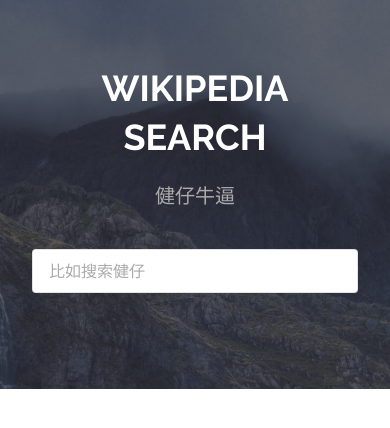
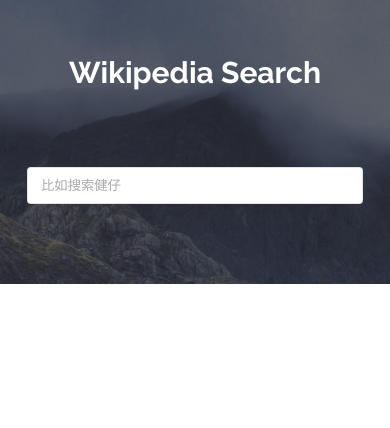
Before and after one commit to Brandonnogithub/WSM-2020-Search-Engine, a Flask app: page / in a window 390 px wide. Shown: the top 428 px of the page. Run offline with Flask 2, Linux system fonts and the light colour scheme; parts of the project's set-up code (start-up, migrations or seed data) failed here and were passed over.

Commit message:
optimize UI

```diff
--- a/static/spatial/assets/css/main.css
+++ b/static/spatial/assets/css/main.css
@@ -2007,7 +2007,7 @@
 
 body, input, select, textarea {
     font-family: "Raleway", Arial, Helvetica, sans-serif;
-    font-size: 13pt;
+    font-size: 10pt;
     font-weight: 400;
     line-height: 2em;
 }
@@ -2015,7 +2015,7 @@
 @media screen and (max-width: 1680px) {
 
     body, input, select, textarea {
-        font-size: 11pt;
+        font-size: 10pt;
     }
 
 }
@@ -2023,7 +2023,7 @@
 @media screen and (max-width: 1280px) {
 
     body, input, select, textarea {
-        font-size: 11pt;
+        font-size: 10pt;
     }
 
 }
@@ -2031,7 +2031,7 @@
 @media screen and (max-width: 980px) {
 
     body, input, select, textarea {
-        font-size: 12pt;
+        font-size: 10pt;
     }
 
 }
@@ -2039,7 +2039,7 @@
 @media screen and (max-width: 736px) {
 
     body, input, select, textarea {
-        font-size: 12pt;
+        font-size: 10pt;
     }
 
 }
@@ -2047,7 +2047,7 @@
 @media screen and (max-width: 480px) {
 
     body, input, select, textarea {
-        font-size: 12pt;
+        font-size: 10pt;
     }
 
 }
@@ -2071,7 +2071,7 @@
 }
 
 p {
-    margin: 0 0 2em 0;
+    margin: 0 0 4em 0;
 }
 
 .content p {
@@ -2083,7 +2083,7 @@
     font-weight: 700;
     line-height: 1em;
     margin: 0 0 1em 0;
-    text-transform: uppercase;
+    /*text-transform: uppercase;*/
 }
 
 h1 a, h2 a, h3 a, h4 a, h5 a, h6 a {
@@ -2800,8 +2801,8 @@
 
 ul {
     list-style: disc;
-    margin: 0 0 2em 0;
-    padding-left: 1em;
+    margin: -4em 0 2em 5em;
+    padding-left: 1em;,
 }
 
 ul li {
@@ -3527,13 +3528,13 @@
     color: #aaa;
     font-size: 1.5em;
     margin-bottom: 1.75em;
-    text-transform: uppercase;
+    /*text-transform: uppercase;*/
 }
 
 @media screen and (max-width: 1280px) {
 
     #banner {
-        padding: 14em 0 11em 0;
+        padding: 14em 0 18em 0;
     }
 
     #banner h2 {
--- a/templates/main.html
+++ b/templates/main.html
@@ -20,7 +20,7 @@
 {% if not query %}
     <section id="banner">
         <h2>Wikipedia Search</h2>
-        <p>健仔牛逼</p>
+        <p>&nbsp</p>
         <ul class="actions">
             <li>
                 <form action="/search/" method="GET" name="search" role="search">
```
Also changed, not shown: other parts of static/spatial/assets/css/main.css (+21 -20 lines).
